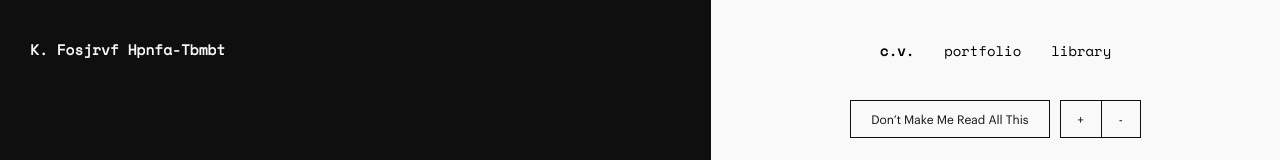
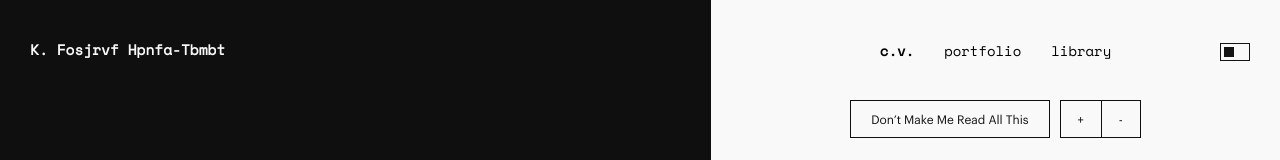
Before and after one commit to egomezsalasva/cv-client, a React (Create React App) app: page / in a window 1280 px wide. Shown: the top 160 px of the page. Built offline with nearby package versions, Linux system fonts and the light colour scheme.

Commit message:
Add theme button to desk

```diff
--- a/src/components/global/HeaderDesk.js
+++ b/src/components/global/HeaderDesk.js
@@ -1,20 +1,20 @@
 //IMPORTS
 //-Modules
-import React, {  useRef, useEffect } from 'react'
+import React, {  useRef, useEffect, useContext, useState } from 'react'
 import styled from 'styled-components'
 import gsap from 'gsap'
 // import { useTranslation } from 'react-i18next'
 //-Styling
 import {  zIndexes, responsiveWidthHeights, colors } from '../../data/styling/stylingVars'
 //-Context
-// import { ThemeContext } from '../../contexts/ThemeContext'
+import { ThemeContext } from '../../contexts/ThemeContext'
 //-Components
 import NavigationDesk from './NavigationDesk.js'
 
 
 //STYLE
 //-Variables
-// const themeBoxWidth = "30px"
+const themeBoxWidth = "30px"
 const rightPanelWidth = responsiveWidthHeights.w440px
 //-Components
 const HeaderContainer = styled.div`
@@ -52,10 +52,47 @@ const WhiteBlock = styled.div`
   height: 100px;
   background: ${colors.thmWhite};
 `
+const ThemeBox = styled.div`
+  display: inline-block;
+  position: absolute;
+  right: 30px;
+  top: 43px;
+  .button{
+    position: relative;
+    width: ${themeBoxWidth};
+    height: 18px;
+    border: 1px solid ${ props => props.theme.mode === 'light' ? "#141414" :  "#F8F9F8"};
+    .cube{
+      position: absolute;
+      width: 10px;
+      height: 10px;
+      background: ${ props => props.theme.mode === 'light' ? "#141414" :  "#F8F9F8"};
+      margin: 3px;
+      right: auto;
+      left: 0;
+    }
+  }
+`
 
 
 //MAIN COMPONENT
 const HeaderDesk = () => {
+
+  const { setTheme } = useContext(ThemeContext)
+  const [ themeColorToggle , setThemeColorToggle ] = useState(false)
+  const toggleCubeAnim = gsap.timeline()
+
+
+  const themeColorToggleHandler = () => {
+    if(themeColorToggle === false){
+      toggleCubeAnim.to(".cube", 0.4, { x: 12 })
+      setTheme({ mode: "dark"})
+    } else {
+      toggleCubeAnim.to(".cube", 0.4, { x: 0 })
+      setTheme({ mode: "light"})
+    }
+    setThemeColorToggle(!themeColorToggle)
+  }
 
   //Encrypt/Decrypt Title Animation
 
@@ -328,6 +365,11 @@ const HeaderDesk = () => {
 
       <WhiteBlock>
         <NavigationDesk/>
+        <ThemeBox>
+          <div className="button" onClick={themeColorToggleHandler}>
+            <div className="cube"/>
+          </div>
+        </ThemeBox>
       </WhiteBlock>
 
 
```
